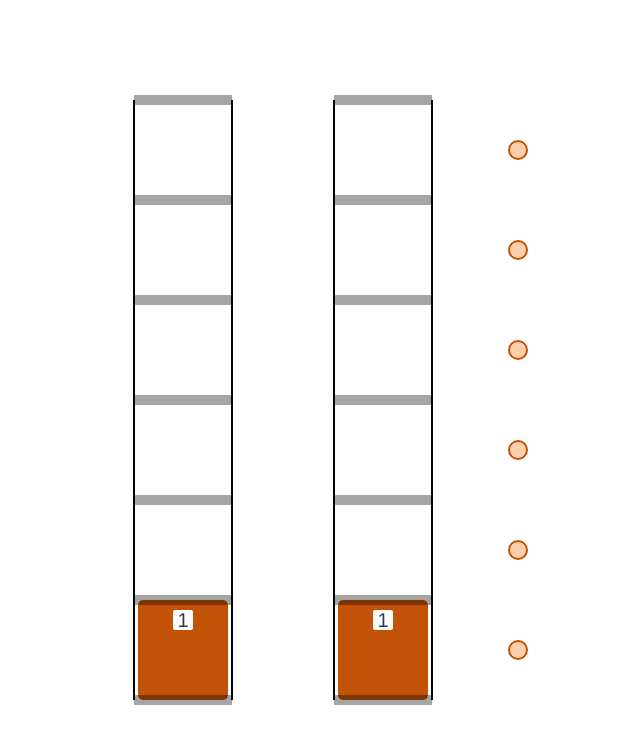
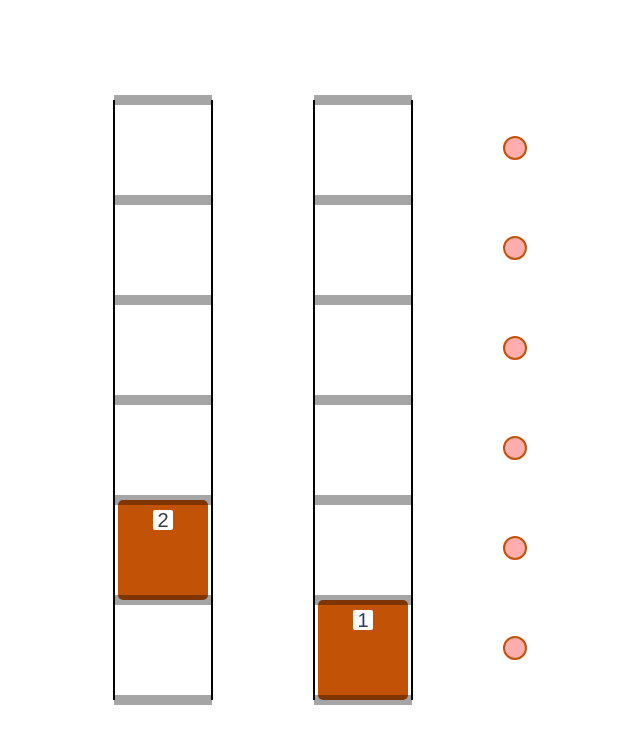
Before and after one commit to IlyaChurakov/LiftSystem, a Vue app: page / in a window 1280 px wide. Shown: the top 744 px of the page, without its empty margins (332-972 px from the left). Built offline with nearby package versions, Linux system fonts and the light colour scheme.

Commit message:
queue doesnt work but I made parallel moving of lifts

```diff
--- a/src/App.vue
+++ b/src/App.vue
@@ -2,20 +2,25 @@
 	<LiftMine
 		:floorCount="floorCount"
 		:heightAboveGround="heightAboveGround[0]"
-		:up="up"
-		:down="down"
-		:blink="blink"/>
+		:up="up[0]"
+		:down="down[0]"
+		:blink="blink[0]"/>
 	<LiftMine
 		:floorCount="floorCount"
 		:heightAboveGround="heightAboveGround[1]"
-		:up="up"
-		:down="down"
-		:blink="blink"/>
+		:up="up[1]"
+		:down="down[1]"
+		:blink="blink[1]"/>
 	<LiftButtons
 		:changeFloor="changeFloor"
 		:inputValue="inputValue"
 		:floorCount="floorCount"
-		:heightAboveGround="heightAboveGround"/>
+		:heightAboveGround="heightAboveGround"
+		:activeBtn="activeBtn"
+		:changeColor="changeColor"
+		:up="up"
+		:down="down"
+		:changeFloorWithoutQueue="changeFloorWithoutQueue"/>
 </template>
 
 <script>
@@ -30,10 +35,11 @@ export default {
 		return {
 			floorCount: 6,
 			liftCount: 2,
-			heightAboveGround: [0, 0],
-			up: false,
-			down: false,
-			blink: false
+			heightAboveGround: [100, 0],
+			up: [false, false],
+			down: [false, false],
+			blink: [false, false],
+			activeBtn: false
 		}
 	},
 	components: {
@@ -43,13 +49,145 @@ export default {
 	methods: {
 		inputValue(item) {
 			console.log(item)
+		},
+		changeColor() {
+			this.activeBtn = true
+			// event.target.style.background = this.activeBtn == true ? '#ff1111' : '#ffadad'
+		},
+		changeFloorWithoutQueue(id, liftIndex) {
+
+			let upFree = [...this.up]
+			let downFree = [...this.down]
+
+			console.log('a', upFree)
+
+			upFree.reduce((a, e, i) => {
+				if (e === true)
+					a.push(i);
+				return a;
+			}, [])
+
+			let _freeLiftsUp = [...upFree.reduce((a, e, i) => {
+				if (e === false)
+					a.push(i);
+				return a;
+			}, [])]// Индексы свободных лифтов
+
+			let _freeLiftsDown = [...downFree.reduce((a, e, i) => {
+				if (e === false)
+					a.push(i);
+				return a;
+			}, [])]
+
+			let freeLifts = _freeLiftsUp.filter((obj) => {
+				return _freeLiftsDown.indexOf(obj) >= 0;
+			}); // Массив с индексами свободных лифтов
+
+			console.log('free 1', freeLifts)
+
+			if(this.up[liftIndex] == true || this.down[liftIndex] == true) {
+
+				let arr = []
+
+				console.log('free 2', freeLifts)
+
+				freeLifts.forEach((item) => {
+					arr.push(this.heightAboveGround[item]) // высоты свободных лифтов
+				})
+
+				let btnHeightAboveGround = (id - 1) * 100
+
+				let closest = arr.sort( (a, b) => Math.abs(btnHeightAboveGround - a) - Math.abs(btnHeightAboveGround - b) )[0]
+                let idx = this.heightAboveGround.indexOf(closest)
+
+				console.log(idx)
+
+				liftIndex = idx
+			}
+
+			let DestinationFloor = (id - 1) * 100
+			let floor = this.heightAboveGround[liftIndex]
+
+			if (this.heightAboveGround[liftIndex] < DestinationFloor) {
+
+				let timerUp = setInterval(() => {
+					this.up[liftIndex] = true
+
+					if(this.heightAboveGround[liftIndex] !== DestinationFloor) {
+						floor += 2
+					} else {
+						this.up[liftIndex] = false
+						this.blink[liftIndex] = true
+						// localStorage.setItem(`heightAboveGround`, JSON.stringify(this.heightAboveGround));
+						// console.log(typeof localStorage.getItem('heightAboveGround'))
+						setTimeout(() => {
+							this.blink[liftIndex] = false
+							this.activeBtn = false
+						}, 1000)
+
+						clearInterval(timerUp)
+					}
+
+					this.heightAboveGround[liftIndex] = floor
+					// localStorage.setItem(`heightAboveGround[${liftIndex}]`, this.heightAboveGround[liftIndex]);
+				}, 20);
+
+			} else if (this.heightAboveGround[liftIndex] > DestinationFloor) {
+
+				let timerDown = setInterval(() => {
+
+					this.down[liftIndex] = true
+
+					if(this.heightAboveGround[liftIndex] !== DestinationFloor) {
+						floor -= 2
+					} else {
+						this.down[liftIndex] = false
+						this.blink[liftIndex] = true
+						localStorage.setItem(`heightAboveGround`, [...this.heightAboveGround]);
+						console.log(localStorage.getItem('heightAboveGround'))
+						setTimeout(() => {
+							this.blink[liftIndex] = false
+							this.activeBtn = false
+						}, 1000);
+
+						clearInterval(timerDown)
+					}
+
+					this.heightAboveGround[liftIndex] = floor
+					// localStorage.setItem(`heightAboveGround[${liftIndex}]`, this.heightAboveGround[liftIndex]);
+				}, 20);
+			}
 		}
 	},
 	computed: {
 		changeFloor() {
 
+			// let upBusy = [...this.up]
+			// let downBusy = [...this.down]
+
+			// upBusy.reduce((a, e, i) => {
+			// 	if (e === true)
+			// 		a.push(i);
+			// 	return a;
+			// }, [])
+
+			// let _freeLifts = [...upBusy.reduce((a, e, i) => {
+			// 	if (e === false)
+			// 		a.push(i);
+			// 	return a;
+			// }, []), ...downBusy.reduce((a, e, i) => {
+			// 	if (e === false)
+			// 		a.push(i);
+			// 	return a;
+			// }, [])]// Индексы занятых лифтов
+
+			// let freeLifts = [...new Set(_freeLifts)]
+
+			// console.log(freeLifts)
+
 			return createQueue((id, liftIndex) => {
 				console.log("start", id);
+				console.log(id)
 				return new Promise((resolve) => {
 				// actions...
 					let DestinationFloor = (id - 1) * 100
@@ -58,50 +196,57 @@ export default {
 					if (this.heightAboveGround[liftIndex] < DestinationFloor) {
 
 						let timerUp = setInterval(() => {
-							this.up = true
+							this.up[liftIndex] = true
 
 							if(this.heightAboveGround[liftIndex] !== DestinationFloor) {
 								floor += 2
 							} else {
-								this.up = false
-								this.blink = true
-
+								this.up[liftIndex] = false
+								this.blink[liftIndex] = true
+								localStorage.setItem(`heightAboveGround`, JSON.stringify(this.heightAboveGround));
+								console.log(typeof localStorage.getItem('heightAboveGround'))
 								setTimeout(() => {
-									this.blink = false
+									this.blink[liftIndex] = false
+									this.activeBtn = false
 									console.log('end', id)
 									resolve()
-								}, 3000)
+								}, 1000)
 
 								clearInterval(timerUp)
 							}
 
 							this.heightAboveGround[liftIndex] = floor
+							// localStorage.setItem(`heightAboveGround[${liftIndex}]`, this.heightAboveGround[liftIndex]);
 						}, 20);
 
 					} else if (this.heightAboveGround[liftIndex] > DestinationFloor) {
 
 						let timerDown = setInterval(() => {
 
-							this.down = true
+							this.down[liftIndex] = true
 
 							if(this.heightAboveGround[liftIndex] !== DestinationFloor) {
 								floor -= 2
 							} else {
-								this.down = false
-								this.blink = true
-
+								this.down[liftIndex] = false
+								this.blink[liftIndex] = true
+								localStorage.setItem(`heightAboveGround`, [...this.heightAboveGround]);
+								console.log(localStorage.getItem('heightAboveGround'))
 								setTimeout(() => {
-									this.blink = false
+									this.blink[liftIndex] = false
+									this.activeBtn = false
 									console.log('end', id)
 									resolve();
-								}, 3000);
+								}, 1000);
 
 								clearInterval(timerDown)
 							}
 
 							this.heightAboveGround[liftIndex] = floor
+							// localStorage.setItem(`heightAboveGround[${liftIndex}]`, this.heightAboveGround[liftIndex]);
 						}, 20);
 					}
+
 				});
 			});
 		}
--- a/src/components/LiftButtons.vue
+++ b/src/components/LiftButtons.vue
@@ -1,15 +1,15 @@
 <template>
-    <div class="lift-buttons">
-        <button
+    <ul class="lift-buttons">
+        <li
             class="lift-button"
             v-for="btn in floorCount"
             v-bind:key="btn"
             :style="{
                 bottom: `${setPlaceFloorBtn[btn - 1]}px`
             }"
-            @click="compareLifts(btn)"
-        ></button>
-    </div>
+            @click="compareLifts(btn), this.changeColor()"
+        ></li>
+    </ul>
 </template>
 
 <script>
@@ -25,21 +25,35 @@
             floorCount: Number,
             changeFloor: Function,
             inputValue: Function,
-            heightAboveGround: Array
+            heightAboveGround: Array,
+            activeBtn: Boolean,
+            changeColor: Function,
+            up: Array,
+            down: Array,
+            changeFloorWithoutQueue: Function
         },
         methods: {
             compareLifts(btn) {
                 let btnHeightAboveGround = (btn - 1) * 100
                 let arr = [...this.heightAboveGround]
-                let closest = arr.sort( (a, b) => Math.abs(btnHeightAboveGround - a) - Math.abs(btnHeightAboveGround - b) )[0];
+
+                let closest = arr.sort( (a, b) => Math.abs(btnHeightAboveGround - a) - Math.abs(btnHeightAboveGround - b) )[0]
                 let idx = this.heightAboveGround.indexOf(closest)
 
                 console.log(btn, this.heightAboveGround)
 
+                // this.indexOfClosestLift = idx
+
+                // if(this.up[idx] == true || this.down[idx] == true) {
+                //     closest = arr.sort( (a, b) => Math.abs(btnHeightAboveGround - a) - Math.abs(btnHeightAboveGround - b) )[1]
+                //     idx = this.heightAboveGround.indexOf(closest)
+                // }
+
                 this.indexOfClosestLift = idx
 
-                this.changeFloor(btn, this.indexOfClosestLift)
-            }
+                // this.changeFloor(btn, this.indexOfClosestLift)
+                this.changeFloorWithoutQueue(btn, this.indexOfClosestLift)
+            },
         },
         computed: {
             setPlaceFloorBtn() {
@@ -65,9 +79,10 @@
         position: absolute;
         width: 20px;
         height: 20px;
-        background: #ffcead;
+        background: #ffadad;
         border-radius: 50%;
         border: 2px solid #c25205;
+        list-style-type: none;
     }
     .lift-button:hover {
         transform: scale(120%);
```
Also changed, not shown: src/createQueue.js (+3 -11 lines).
